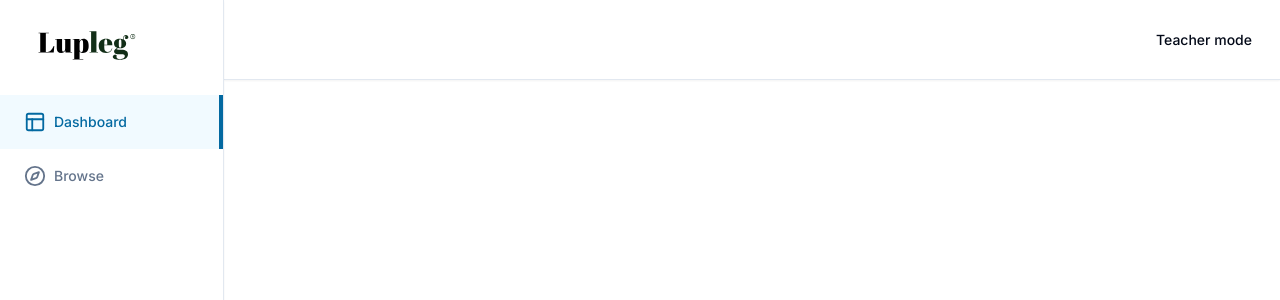
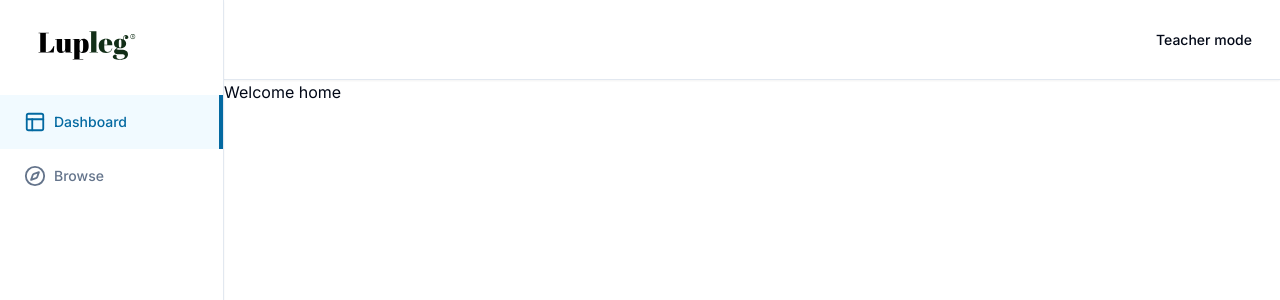
Before and after one commit to Lupleg/Labs, a Next.js app: page / in a window 1280 px wide. Shown: the top 300 px of the page. Built offline with nearby package versions, Linux system fonts and the light colour scheme.

Commit message:
refactor: Update dashboard layout to fix padding issue

```diff
--- a/app/(dashboard)/layout.tsx
+++ b/app/(dashboard)/layout.tsx
@@ -11,7 +11,7 @@
       <div className="hidden md:flex h-full w-56 flex-col fixed inset-y-0 z-50">
         <Sidebar/>
       </div>
-      <main className="md:pl-56 pt=[80px] h-full">
+      <main className="md:pl-56 pt-[80px] h-full">
       {children}
       </main>
     </div>
```
